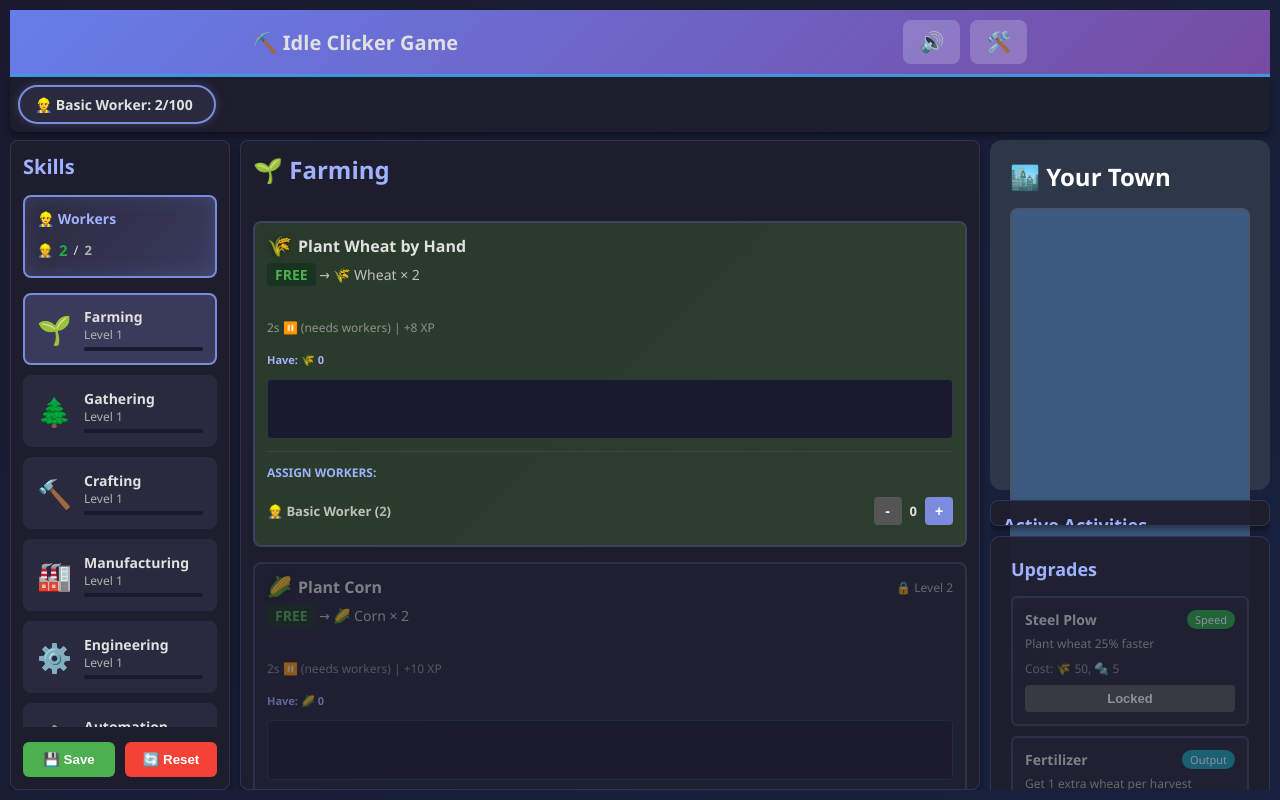
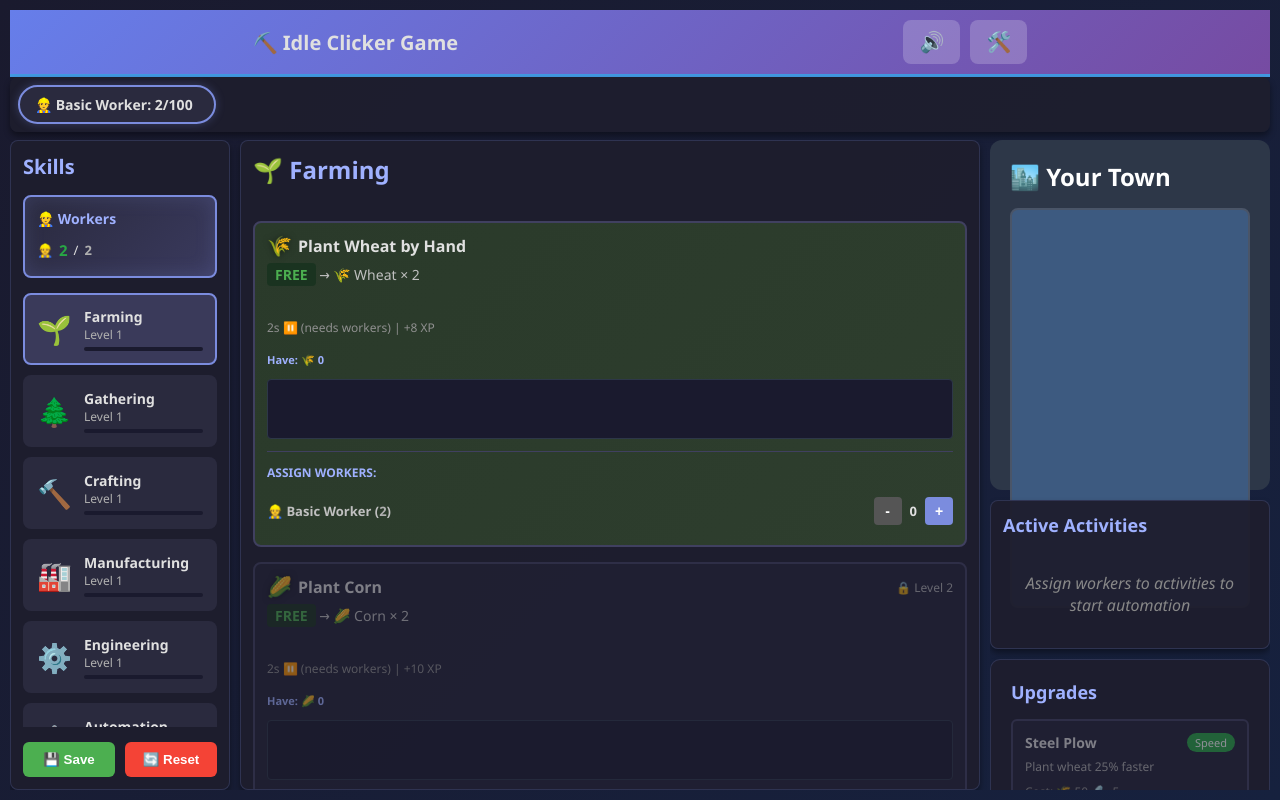
Before and after one commit to ZiggyGameDev/Capitalism-Simulator, a website built with Vite: page index.html in a window 1280 px wide. Built offline with nearby package versions, Linux system fonts and the light colour scheme.

Commit message:
fix: Improve active-panel proportions in right column
Changed from flex: 1 (competing with town panel) to fixed max-height: 200px
This prevents the panel from appearing squished and improves visual layout

```diff
--- a/style.css
+++ b/style.css
@@ -520,7 +520,8 @@ body {
   border-radius: 8px;
   padding: 12px;
   box-shadow: 0 4px 6px rgba(0, 0, 0, 0.4);
-  flex: 1;
+  flex-shrink: 0;
+  max-height: 200px;
   overflow-y: auto;
 }
 
```
